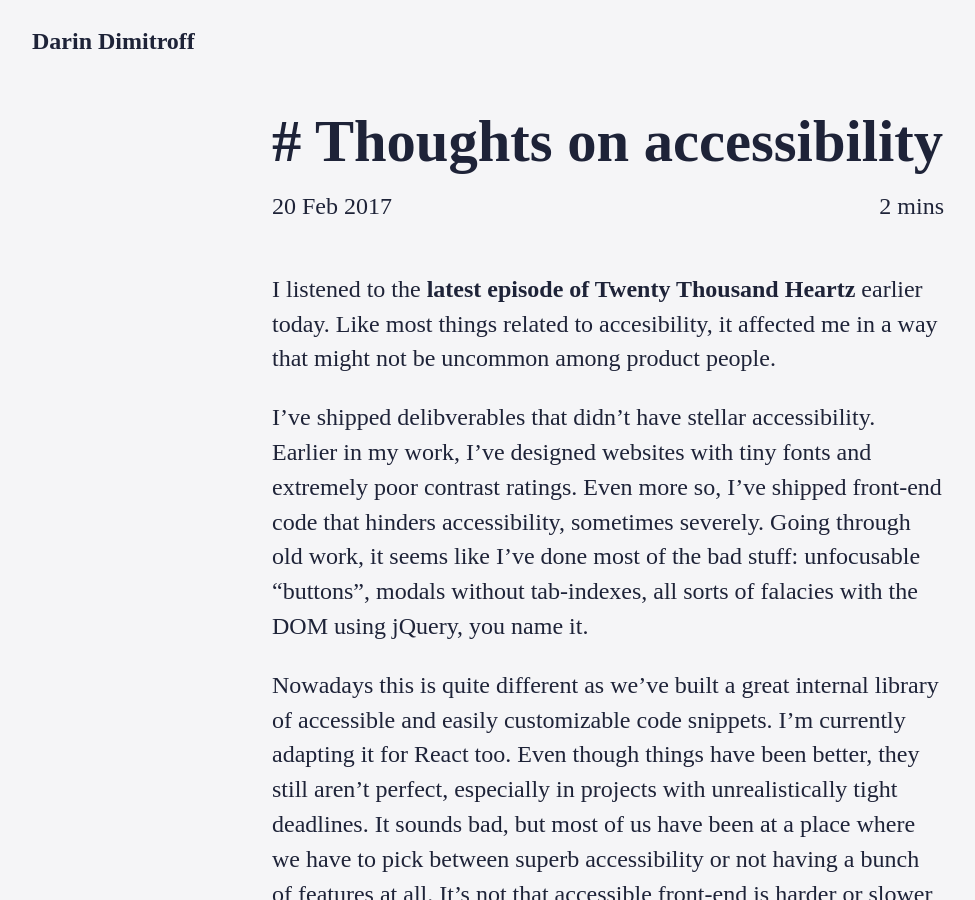
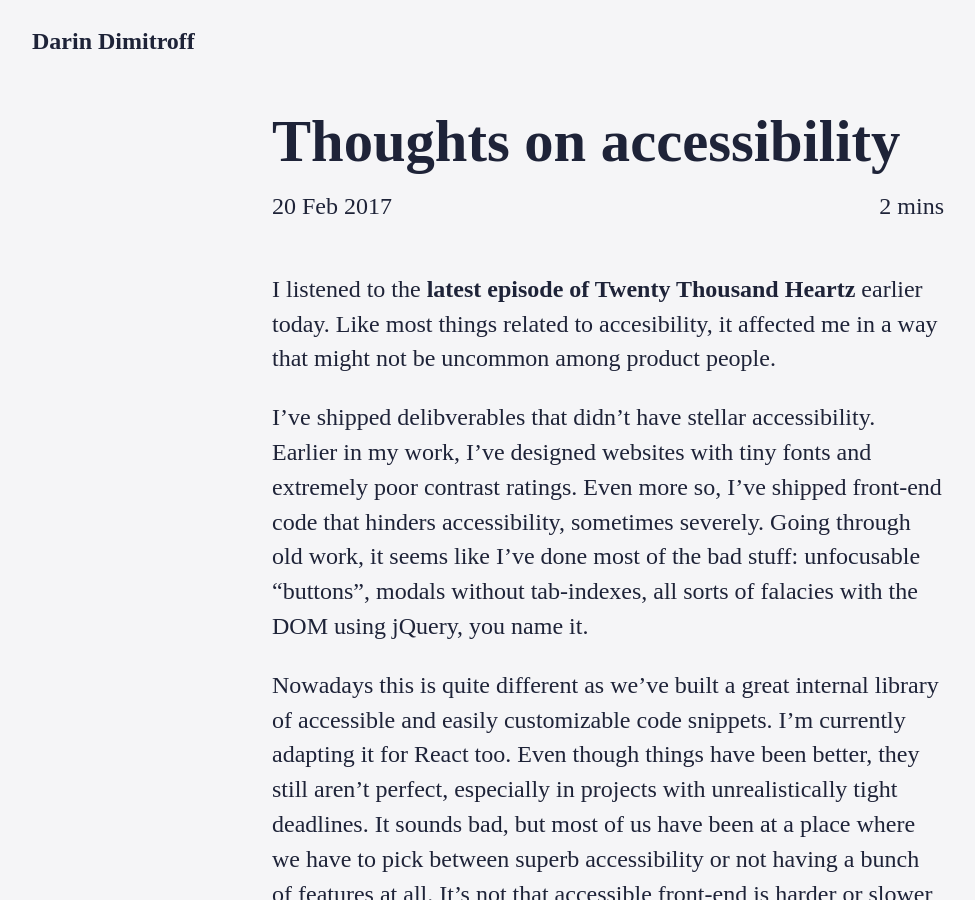
Before and after one commit to darindimitroff/darin-siteleaf, a Jekyll site: the page built from _posts/2017-02-20-accessibility.markdown, in a window 1280 px wide and 900 px high. Shown: the whole window, without its empty margins (32-1007 px from the left). Built offline with Jekyll 4.4.1, drawn with Linux system fonts in a browser that asks for light colours.

```diff
--- a/_posts/2017-02-20-accessibility.markdown
+++ b/_posts/2017-02-20-accessibility.markdown
@@ -1,5 +1,5 @@
 ---
-title: "# Thoughts on accessibility"
+title: Thoughts on accessibility
 date: 2017-02-20 22:04:00 +02:00
 tags:
 - accessibility
```
